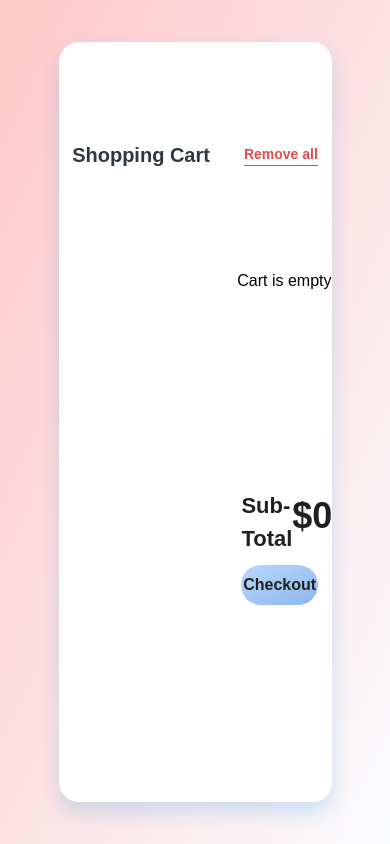
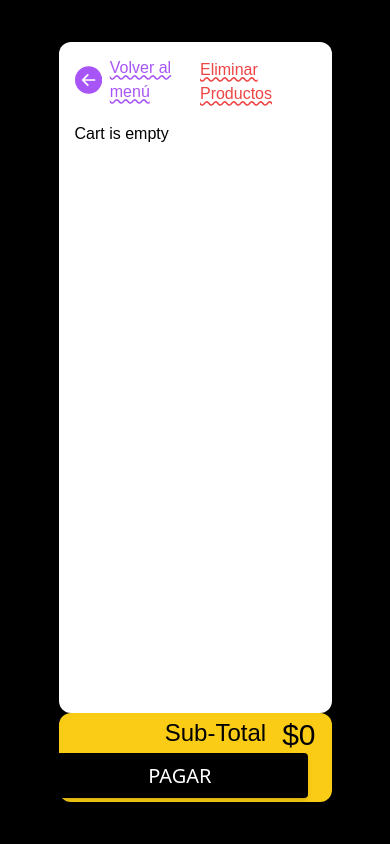
Before and after one commit to nic0q/forkpizzas, a React (Create React App) app: page /checkout in a window 390 px wide. Built offline with nearby package versions, Linux system fonts and the light colour scheme.

Commit message:
[refactor]: Shopping cart design and responsive

```diff
--- a/src/components/Checkout.jsx
+++ b/src/components/Checkout.jsx
@@ -1,11 +1,14 @@
+import {BsFillArrowLeftCircleFill} from 'react-icons/bs';
 import { useEffect, useState } from 'react';
 import remove_from_cart from '../utilities/remove_from_cart';
 import remove_cart from '../utilities/remove_cart';
 import add_quantity from '../utilities/add_quantity';
-import { TbShoppingCartX } from 'react-icons/tb';
+import to_clp from '../utilities/to_clp';
 import "../styles/checkout.css"
+import { useNavigate  } from "react-router-dom";
 
-export default function Checkout() {
+export default function Checkout(){
+  const navigate = useNavigate()
   const [cart, setCart] = useState(localStorage.getItem("cart") ? JSON.parse(localStorage.getItem("cart")) : []);
   const [total, setTotal] = useState(0);
 
@@ -24,52 +27,58 @@ export default function Checkout() {
   const empty_cart = () => {
     setCart(remove_cart());
   }
+  const remove_one_item = (id) => {
+    setCart(remove_from_cart(id))
+  }
   const remove_item = (id) => {
-    setCart(remove_from_cart(id))
+    setCart(remove_from_cart(id, true))
   }
   const add_item = (id) => {
     setCart(add_quantity(id))
   }
+
   const ProductCart = ({name, quantity, price, img, id}) =>{
-    return <div className="Cart-Items flex">
-        <div className="image-box">
-          <img alt = "Product" src={img} style={{height:"120px"}} />
+    return  <div className="flex shrink-0 grow-0 w-full h-[130px] my-1 bg-gray-300 rounded-xl items-center justify-between pr-4">
+    <img className="w-[20%] h-[90%]" alt = "pizza" src={img}></img>
+    <div className='flex flex-col w-[35%]'>
+      <h3 className="text-3xl">{name}</h3>
+      <h3 className="text-lg text-gray-500">{to_clp(price)}</h3>
     </div>
-        <div className="about">
-          <h1 className="title">{name}</h1>
-        </div>
-        <div className="counter">
-          <div className="btn" onClick={()=>remove_item(id)}>-</div>
-          <div className="count">{quantity}</div>
+
+    <div className="flex flex-row text-center align-middle justify-between items-center w-[15%]">
+      <div className="btn" onClick={()=>remove_one_item(id)}>-</div>
+      <div className="mx-3 w-10 text-3xl">{quantity}</div>
       <div className="btn" onClick={()=>add_item(id)}>+</div>
     </div>
-        <div className="prices">
-          <div className="amount">{price * quantity}</div>
-          <div className="remove"><u>Remove</u></div>
+    <div className="flex flex-col items-center w-[10%]">
+      <div className="text-2xl">{to_clp(price * quantity)}</div>
+      <div className="text-red-500 text-sm underline decoration-wavy cursor-pointer" onClick={()=>remove_item(id)}>Remove</div>
     </div>
-        <TbShoppingCartX classNameName='text-red-100'/>
   </div>
   }
-  return (
-    <div className="body">
-      <div className="CartContainer grid justify-items-end">
-        <div className="Header">
-        	<h3 className="Heading">Shopping Cart</h3>
-        	<h5 className="Action" onClick={empty_cart}>Remove all</h5>
+  return <div className="flex bg-black h-screen items-center justify-center">
+    <div className="flex flex-col w-[70%] h-[90%] ">
+      <div className="flex flex-col flex-nowrap bg-white rounded-xl w-full h-[90%] p-4 overflow-y-auto">
+        <div className="flex justify-between">
+          {/* <h1 className="text-xl">Finalizar Compra</h1> */}
+          <div className='flex flex-row text-start items-center mt-[-20px] cursor-pointer' onClick={()=>navigate("/menu")}>
+            <BsFillArrowLeftCircleFill className='w-8 h-8 mr-2 text-purple-500'/>
+            <h2 className="text-purple-500 underline decoration-wavy">Volver al menú</h2>
           </div>
-
+          <h2 className="text-red-500 underline decoration-wavy cursor-pointer mb-4" onClick={empty_cart}>Eliminar Productos</h2>
+        </div>
         {cart.length !== 0 ? cart.items.map((item) =>
         <ProductCart name = {item.name} quantity = {item.quantity} img = {item.img} id = {item.id} price = {item.price}/>): "Cart is empty"}
-         	<div className="checkout">
-         	<div className="total">
-         	<div>
-         	 	<div className="Subtotal">Sub-Total</div>
-         	 	{cart.length !== 0 ? <div className="items">{cart.items.length} Items </div> : ""}
       </div>
-         	<div className="total-amount">${total}</div>
+      <div className="flex flex-col bg-yellow-400 items-end h-[12%] pr-4 rounded-xl justify-center">
+        <div className="flex flex-row rounded-xl">
+          <h3 className="text-2xl mr-4">Sub-Total</h3>
+          <h3 className="text-3xl">{to_clp(total)}</h3>
         </div>
-         	<button className="button">Checkout</button></div>
+        <button type="button" className="font-sans text-xl px-24 mr-2 py-2.5 bg-black text-white font-medium leading-tight uppercase rounded shadow-md hover:bg-purple-800 hover:shadow-lg active:bg-yellow-700 active:shadow-lg transition duration-150 ease-in-out">
+          Pagar
+        </button>
       </div>
     </div>
-  )
+  </div>
 }
--- a/src/components/FoodCard.jsx
+++ b/src/components/FoodCard.jsx
@@ -1,4 +1,5 @@
 import { BsFillCartPlusFill } from 'react-icons/bs';
+import to_clp from '../utilities/to_clp';
 
 export default function FoodCard({name, ingredients = [], add, img, size, price}) {
   return (
@@ -6,9 +7,11 @@ export default function FoodCard({name, ingredients = [], add, img, size, price}
       <img className={size} alt="pizza" src={img}></img>
       <h2 className="text-sm font-bold pt-2" color="black">{name}</h2>
       <br></br>
-      {ingredients.map((ingredient) => <span key = {ingredient} className="text-xs font-sans">{ingredient + " "}</span>)}
+      <div className="text-xs font-sans mb-1">
+        {ingredients.join(", ")}
+      </div>
       <div>
-        <h5>${price}</h5>
+        <h5>{to_clp(price)}</h5>
       <button onClick={add} className="bg-[#42bb42] hover:bg-[#5ac95a] text-gray-800 font-semibold py-2 mt-2 px-4 border border-gray-400 rounded shadow">
         <BsFillCartPlusFill className="text-white"/>
       </button></div>
--- /dev/null
+++ b/src/components/OldCheckout.jsx
@@ -0,0 +1,75 @@
+import { useEffect, useState } from 'react';
+import remove_from_cart from '../utilities/remove_from_cart';
+import remove_cart from '../utilities/remove_cart';
+import add_quantity from '../utilities/add_quantity';
+import "../styles/checkout.css"
+
+export default function Checkout() {
+  const [cart, setCart] = useState(localStorage.getItem("cart") ? JSON.parse(localStorage.getItem("cart")) : []);
+  const [total, setTotal] = useState(0);
+
+  useEffect(() => {
+    try {
+      let total = 0
+      cart.items.forEach((item) => {
+        total += item.price * item.quantity;
+      })
+      setTotal(total);
+    }
+    catch (e) {
+      setTotal(0);
+    }
+  }, [cart])
+  const empty_cart = () => {
+    setCart(remove_cart());
+  }
+  const remove_one_item = (id) => {
+    setCart(remove_from_cart(id))
+  }
+  const remove_item = (id) => {
+    setCart(remove_from_cart(id, true))
+  }
+  const add_item = (id) => {
+    setCart(add_quantity(id))
+  }
+  const ProductCart = ({name, quantity, price, img, id}) =>{
+    return <div className="Cart-Items flex">
+      <div className="image-box">
+        <img alt = "Product" src={img} style={{height:"120px"}} />
+      </div>
+      <div className="about">
+        <h1 className="title">{name}</h1>
+      </div>
+      <div className="counter">
+        <div className="btn" onClick={()=>remove_one_item(id)}>-</div>
+        <div className="count">{quantity}</div>
+        <div className="btn" onClick={()=>add_item(id)}>+</div>
+      </div>
+      <div className="prices">
+        <div className="amount">{price * quantity}</div>
+        <div className="remove" onClick={()=>remove_item(id)}><u>Remove</u></div>
+      </div>
+    </div>
+  }
+  return (
+    <div className="body">
+      <div className="CartContainer grid justify-items-end">
+        <div className="Header">
+        	<h3 className="Heading">Shopping Cart</h3>
+        	<h5 className="Action" onClick={empty_cart}>Remove all</h5>
+        </div>
+        {cart.length !== 0 ? cart.items.map((item) =>
+        <ProductCart name = {item.name} quantity = {item.quantity} img = {item.img} id = {item.id} price = {item.price}/>): "Cart is empty"}
+         	<div className="checkout">
+         	<div className="total">
+         	<div>
+         	 	<div className="Subtotal">Sub-Total</div>
+         	 	{cart.length !== 0 ? <div className="items">{cart.items.length} Items </div> : ""}
+         	</div>
+         	<div className="total-amount">${total}</div>
+         	</div>
+         	<button className="button">Checkout</button></div>
+      </div>
+    </div>
+  )
+}
--- a/src/products.json
+++ b/src/products.json
@@ -15,7 +15,7 @@
   {"id": 9, "name": "Watts Durazno","price": 1500, "img": "https://brindo.cl/53-large_default/6x-nectar-watts-naranja-botella-1500cc.jpg"},
   {"id": 10, "name": "Watts Piña","price": 1500, "img": "https://brindo.cl/53-large_default/6x-nectar-watts-naranja-botella-1500cc.jpg"},
   {"id": 11, "name": "Cachantun con Gas","price": 1000, "img": "https://brindo.cl/756-medium_default/6x-cachantun-con-gas-botella-1600cc.jpg"},
-  {"id": 12, "name": "Cachantun sin gas","price": 1000, "img": "https://brindo.cl/57-medium_default/1x-cachantun-mas-sin-gas-sabor-manzana-botella-1600cc.jpg"}],
+  {"id": 12, "name": "Cachantun sin Gas","price": 1000, "img": "https://brindo.cl/57-medium_default/1x-cachantun-mas-sin-gas-sabor-manzana-botella-1600cc.jpg"}],
   "Products": {
     "Carnes": ["Carne", "Carne Mechada", "Pollo", "Salchicha", "Pepperoni"],"Vegetales": ["Champiñon", "Pimiento", "Cebolla", "Choclo", "Tomate"],"Queso": ["Gouda", "Mozzarella"]
   }
--- a/src/styles/checkout.css
+++ b/src/styles/checkout.css
@@ -80,17 +80,17 @@
 	align-items: center;
 }
 .btn{
-	width: 40px;
-	height: 40px;
+	width: 25px;
+	height: 25px;
 	border-radius: 50%;
-	background-color: #d9d9d9;
+	background-color: #000000;
 	display: flex;
 	justify-content: center;
 	align-items: center;
 	font-size: 20px;
 	font-family: 'Marvelan', sans-serif;
 	font-weight: 900;
-	color: #202020;
+	color: #ffffff;
 	cursor: pointer;
 }
 .count{
@@ -137,11 +137,6 @@ hr{
 	float: right;
 	margin-right: 5%;
 }
-.checkout{
-	float: right;
-	margin-right: 5%;
-	width: 28%;
-}
 .total{
 	width: 100%;
 	display: flex;
--- a/src/utilities/remove_from_cart.jsx
+++ b/src/utilities/remove_from_cart.jsx
@@ -1,7 +1,10 @@
-export default function remove_from_cart(id) {
+export default function remove_from_cart(id, deletion = false) {
   const cart = JSON.parse(localStorage.getItem("cart"));
   cart.items.forEach((item) => { if(item.id === id) {
-    if(item.quantity > 1) { // if quantity is greater than 1, subtract 1 from quantity
+    if(deletion){
+      cart.items.splice(cart.items.indexOf(item), 1);
+    }
+    else if(item.quantity > 1) { // if quantity is greater than 1, subtract 1 from quantity
       item.quantity -= 1;
     }
     else{ // if quantity is 1, remove item from cart
--- /dev/null
+++ b/src/utilities/to_clp.js
@@ -0,0 +1,3 @@
+export default function to_clp (price) {
+  return price.toLocaleString('es-CL', { style: 'currency', currency: 'CLP' })
+}
```
Lines whose indentation alone changed are shown as unchanged.
